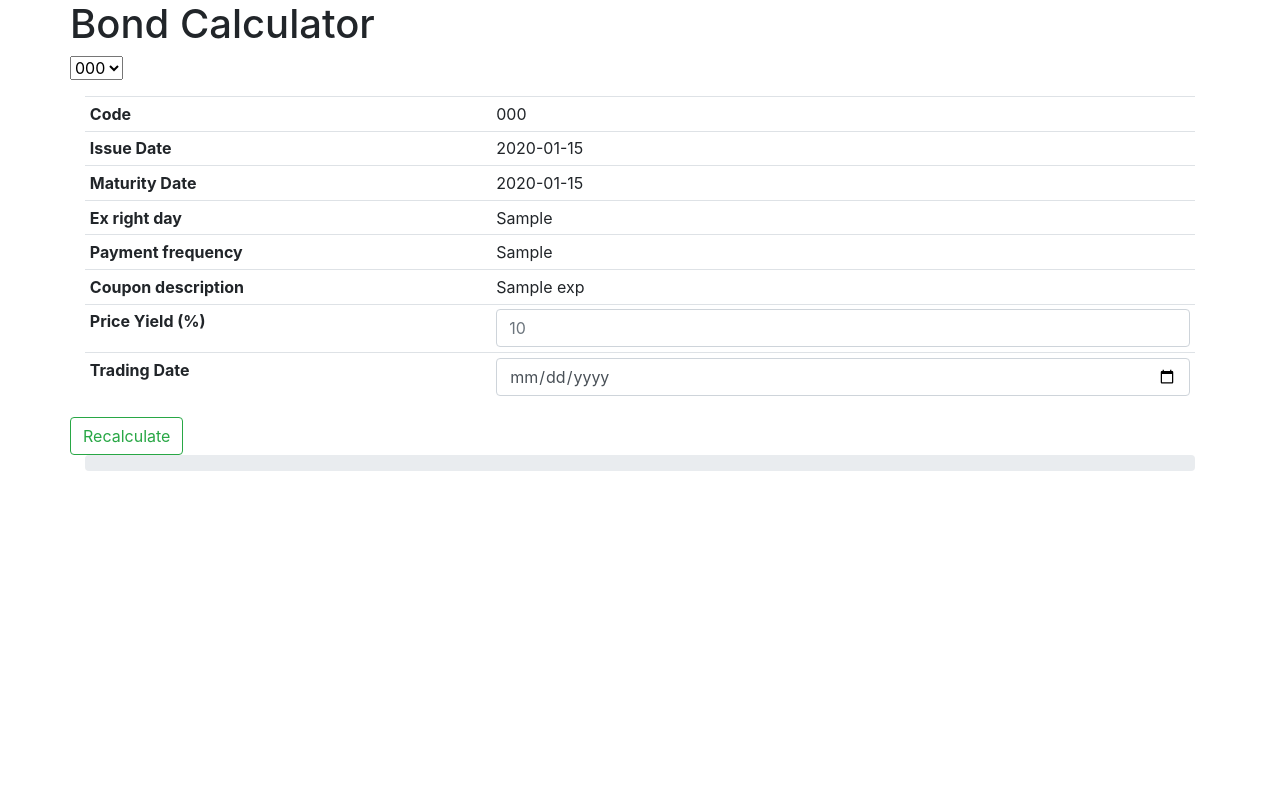
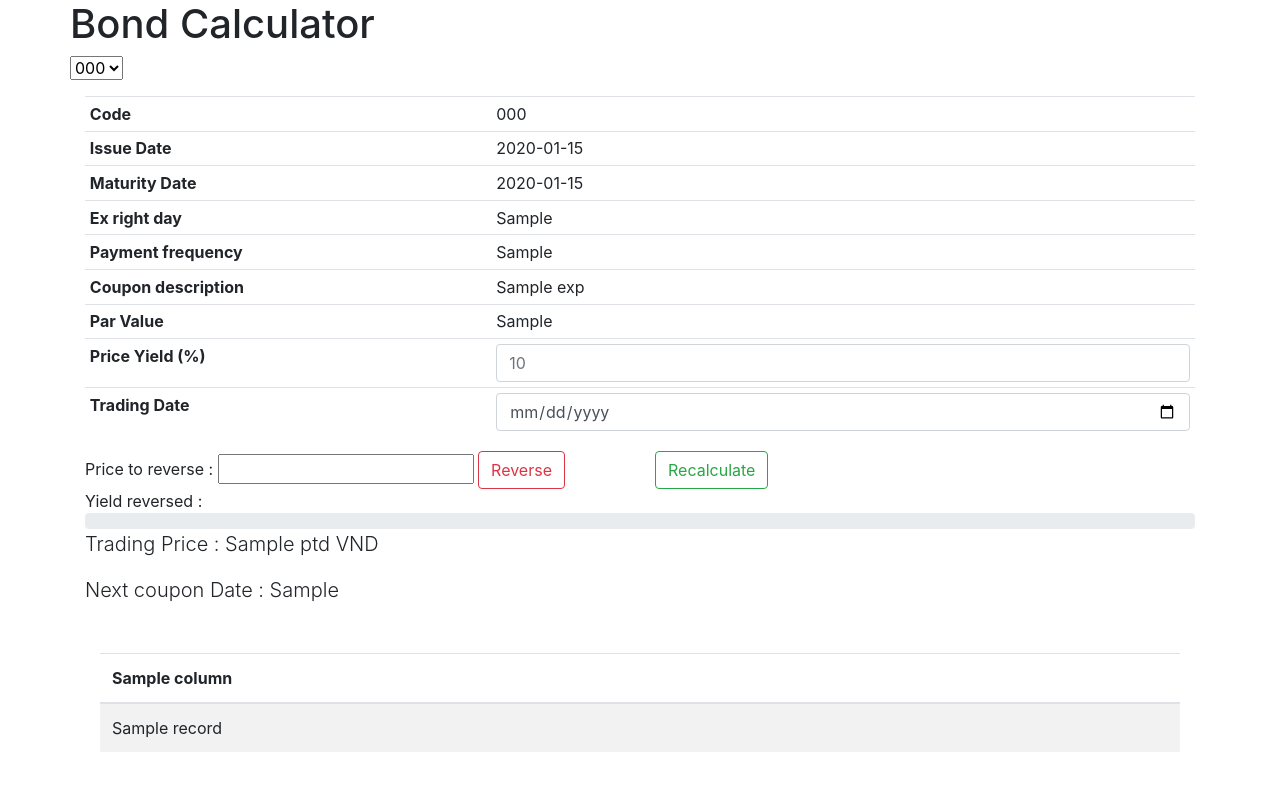
Before and after one commit to taeyounkim15/Website, a Flask app: template templates/home.html in a window 1280 px wide. Run offline with Flask 3, Linux system fonts and the light colour scheme; the template is opened without the code that fills it: most values are stand-ins (such as "Sample title", 1, 10 or a date in 2020); some libraries are stand-ins or nearby versions.

Commit message:
Basics finished. start reverse recalculate

```diff
--- a/main.py
+++ b/main.py
@@ -1,9 +1,11 @@
 from flask import Flask, render_template, request, jsonify
 from google.cloud import datastore
-from datetime import datetime, timezone
+from datetime import datetime, timezone, date
 import gspread
 from google.oauth2.service_account import Credentials
 import pandas as pd
+from dateutil.relativedelta import relativedelta
+import numpy as np
 
 # Define a function to strip '%' and convert to float
 def strip_percent_and_divide(x):
@@ -13,6 +15,11 @@ def strip_percent_and_divide(x):
         return x
     except ValueError:
         return x
+
+def format_number(x):
+    if isinstance(x, (int, float)):
+        return "{:,}".format(x)
+    return x
 
 # return ccase >> ccase=0 FIXED coupon, ccase=1 1styrfixed coupon, ccase=2 all float coupon
 def return_ccase(code, df1):
@@ -67,7 +74,7 @@ def bring_the_dfs():
     df1['Bond size'] = df1['Bond size'].str.replace(',', '').astype(float)
 
     df1['Par value'] = df1['Par value'].replace('', '0')
-    df1['Par value'] = df1['Par value'].str.replace(',', '').astype(float)
+    df1['Par value'] = df1['Par value'].str.replace(',', '').astype(int)
 
     df1['Ex right day'] = df1['Ex right day'].replace('', '0')
     df1['Ex right day'] = df1['Ex right day'].str.replace(',', '').astype(int)
@@ -75,6 +82,7 @@ def bring_the_dfs():
     df1['k1 years'] = df1['k1 years'].replace('', '0')
     df1['k1 years'] = df1['k1 years'].str.replace(',', '').astype(float)
 
+    df4.replace('', np.nan, inplace=True)
     df4 = df4.ffill(axis=0) # inccase the future interest predictions are not filled, it takes the "Today" values as the interest rate
     df4 = df4.set_index("year").map(strip_percent_and_divide).reset_index()
     df4['year'] = df4['year'].str[1:].astype(int)
@@ -83,6 +91,130 @@ def bring_the_dfs():
     df5["Announced_rate"] = df5["Announced_rate"].map(strip_percent_and_divide)
 
     return df1, df4, df5
+
+def cashflow(df4, df5, selected_option, ccase, par, isd, mtd, trd, exr, cp1, cpR, cpk, cpkY, cpk2, frq, pry):
+    if frq == "quarterly" :
+        frq = 3
+    elif frq == "annually" :
+        frq = 12
+    elif frq == "semi-annually" :
+        frq = 6
+    else :
+        raise Warning("Frequency => incorrect value")
+
+    d_set = trd + relativedelta(days=1)
+
+    # Generate the list of dates
+    l_payd = []
+    paydX = isd + relativedelta(months=frq)  # Start from the first increment
+    i = 1
+    while paydX < mtd:
+        # l_payd.append(paydX)
+        l_payd.append(isd + relativedelta(months=frq*i))
+        paydX = l_payd[-1]
+        i += 1
+
+    l_days = []
+    paydX = isd
+    for x in l_payd :
+        l_days.append((x-paydX).days)
+        paydX = x
+
+    data = {"d"      : l_days,
+            "Date"   : l_payd}
+    df = pd.DataFrame(data)
+    # calculate the coupons
+    # if FIXED
+    if ccase == 0 :
+        df["CP rate(%)"] = cp1
+
+    # if 1st year fixed, and the rest are ref
+    elif ccase == 1 :
+        r_grp = cpR.split(', ')
+        # Extract the year from the Date column in df
+        df['year'] = df['Date'].apply(lambda x: x.year)
+
+        # Calculate the average for each year in df4
+        df4['average'] = df4[r_grp].mean(axis=1)
+
+        # Merge df with df4 on the year
+        df = df.merge(df4[['year', 'average']], on='year', how='left')
+
+        # Rename the average column to cppp
+        df.rename(columns={'average': 'CP rate(%)'}, inplace=True)
+
+        df.loc[:int(12/frq)-1, 'CP rate(%)'] = cp1 # 1st year fixed coupon!!!!
+        df.loc[int(12/frq):, 'CP rate(%)'] = df.loc[int(12/frq):, 'CP rate(%)'] + cpk
+
+    elif ccase == 2 :
+        r_grp = cpR.split(', ')
+        # Extract the year from the Date column in df
+        df['year'] = df['Date'].apply(lambda x: x.year)
+
+        # Calculate the average for each year in df4
+        df4['average'] = df4[r_grp].mean(axis=1)
+
+        # Merge df with df4 on the year
+        df = df.merge(df4[['year', 'average']], on='year', how='left')
+
+        # Rename the average column to cppp
+        df.rename(columns={'average': 'CP rate(%)'}, inplace=True)
+
+        # df.loc[:int(cpkY * 12/frq) - 1, 'CP rate(%)'] = cpk # 1st year fixed coupon!!!!
+        df.loc[:int(cpkY * 12/frq) - 1, 'CP rate(%)'] = df.loc[:int(cpkY * 12/frq) - 1, 'CP rate(%)'] + cpk
+        df.loc[int(cpkY * 12/frq):, 'CP rate(%)'] = df.loc[int(cpkY * 12/frq):, 'CP rate(%)'] + cpk2
+
+
+    # change df1.index[ind_a] to selected_option
+    # Check if b_code exists in df5['Bond_Code']
+    if selected_option in df5['Bond_Code'].values:
+        # Iterate over all rows in df5 with the given b_code
+        for _, row in df5[df5['Bond_Code'] == selected_option].iterrows():
+            coupon_date = row['Coupon_Date']
+            announced_rate = row['Announced_rate']
+
+            # Update df['cppp'] where df['Date'] matches df5['Coupon_Date']
+            df.loc[df['Date'] == coupon_date, 'CP rate(%)'] = announced_rate
+
+    df["Coupon"] = par * df["CP rate(%)"] * df["d"] / 365
+
+    df["Date [yyyy-mm-dd]"] = pd.to_datetime(df["Date"])
+    df['X right'] = df['Date [yyyy-mm-dd]'] - pd.offsets.BusinessDay(n=exr)
+
+    df["Date [yyyy-mm-dd]"] = df["Date [yyyy-mm-dd]"].dt.date
+    df['X right'] = df['X right'].dt.date
+
+    msk = df["X right"] >= d_set
+    df = df[msk].copy()
+    df['i'] = range(len(df))
+
+    df["CF"] = df["Coupon"]
+    df.loc[df.index[-1], 'CF'] = df.loc[df.index[-1], 'CF'] + par
+    df["DC CF"] = df["CF"] / (1 + pry * frq / 12)**df["i"]
+
+    sumdc = df["DC CF"].sum()
+    d_nxt = df.iloc[0]['Date']
+
+    if l_payd.index(d_nxt) == 0 :
+        d_prv = isd
+    else :
+        d_prv = l_payd[l_payd.index(d_nxt) -1]
+
+    ptd = sumdc / (1 + (( d_nxt - d_set ).days * pry * frq ) / (12 * (d_nxt - d_prv).days) )
+
+    # print("l_days[0] ",l_days[0])
+    # print("d_nxt - d_prv", (d_nxt - d_prv).days)
+    # print("d_nxt", d_nxt)
+    # print("d_prv", d_prv)
+
+    df["CP rate(%)"] = (df["CP rate(%)"]*100).round(4)
+    df[['Coupon', 'CF', 'DC CF']] = df[['Coupon', 'CF', 'DC CF']].round(0).astype(int)
+    # dfF = df.applymap(format_number)
+    dfF = df.map(format_number)
+
+
+    return dfF.reset_index()[["Date [yyyy-mm-dd]", 'X right', "Coupon", "CF", "DC CF", "CP rate(%)"]].copy(), ptd, df["CF"].sum(), sumdc, d_nxt
+
 
 # datastore_client = datastore.Client()
 
@@ -105,6 +237,20 @@ def home():
     ccase = return_ccase(df1.index[0], df1)
     selected_option = df1.index[0]
 
+
+    par = df1.loc[selected_option, "Par value"]
+    isd = df1.loc[selected_option, "Issue Date"]
+    mtd = df1.loc[selected_option, "Maturity Date"]
+    trd = date.today()
+    exr = df1.loc[selected_option, "Ex right day"]
+    cp1 = df1.loc[selected_option, "Coupon% 1"]
+    cpR = df1.loc[selected_option, "Coupon% Ref"]
+    cpk = df1.loc[selected_option, "Coupon% k1"]
+    frq = df1.loc[selected_option, "Coupon payment"]
+    pry = df1.loc[selected_option, "Price Yield"]
+    cpkY= df1.loc[selected_option, "k1 years"]
+    cpk2= df1.loc[selected_option, "Coupon% k2"]
+
     yrdf = df1['Maturity Date'][selected_option].year - df1['Issue Date'][selected_option].year
     exp = "["+ df1["Coupon Type"][selected_option] +"]     "
 
@@ -124,7 +270,13 @@ def home():
     # Fetch the most recent 10 access times from Datastore.
     # times = fetch_times(10)
     d_send = df1.iloc[[0]].to_dict(orient="records")
-    return render_template("home.html", codes=df1.index, d_send=d_send, exp = exp)
+
+
+    cfT, ptd, sumcf, sumdc, d_nxt = cashflow(df4=df4, df5=df5, selected_option=selected_option, ccase = ccase, par=par, isd=isd, mtd=mtd, trd=trd, exr=exr, cp1=cp1, cpR=cpR, cpk=cpk, cpkY=cpkY, cpk2=cpk2, frq=frq, pry=pry)
+    cfT_col = cfT.columns.tolist()
+    cfT_rec = cfT.to_dict(orient='records')
+
+    return render_template("home.html", codes=df1.index.tolist(), d_send=d_send, exp = exp, cfT_col=cfT_col, cfT_rec=cfT_rec, ptd=int(ptd), d_nxt=d_nxt)
 
 @app.route("/about")
 def about():
@@ -136,6 +288,19 @@ def update_data():
     selected_option = request.json.get('selected_option')
     ccase = return_ccase(selected_option, df1)
 
+    par = df1.loc[selected_option, "Par value"]
+    isd = df1.loc[selected_option, "Issue Date"]
+    mtd = df1.loc[selected_option, "Maturity Date"]
+    trd = date.today()
+    exr = df1.loc[selected_option, "Ex right day"]
+    cp1 = df1.loc[selected_option, "Coupon% 1"]
+    cpR = df1.loc[selected_option, "Coupon% Ref"]
+    cpk = df1.loc[selected_option, "Coupon% k1"]
+    frq = df1.loc[selected_option, "Coupon payment"]
+    pry = df1.loc[selected_option, "Price Yield"]
+    cpkY= df1.loc[selected_option, "k1 years"]
+    cpk2= df1.loc[selected_option, "Coupon% k2"]
+
     yrdf = df1['Maturity Date'][selected_option].year - df1['Issue Date'][selected_option].year
 
     df1['Issue Date'] = df1['Issue Date'].apply(lambda x: x.strftime('%Y-%m-%d'))
@@ -143,18 +308,27 @@ def update_data():
 
     exp = "["+ str(df1["Coupon Type"][selected_option]) +"]     "
     if ccase == 0:
-        exp += str(df1["Coupon% 1"][selected_option] * 100) + f"% annual coupon rate for all period"
+        exp += str(df1["Coupon% 1"][selected_option] * 100) + f"% annual coupon rate for all period nha"
     elif ccase == 1:
-        exp += "1st Year coupon rate at [" + str(round(df1["Coupon% 1"][selected_option] * 100,3)) + f"%].  [" + str(df1["Coupon% Ref"][selected_option]) + " + " + str(round(df1["Coupon% k1"][selected_option] * 100, 3)) + f"%] for the rest"
+        exp += "1st Year coupon rate at [" + str(round(df1["Coupon% 1"][selected_option] * 100,3)) + f"%].  [" + str(df1["Coupon% Ref"][selected_option]) + " + " + str(round(df1["Coupon% k1"][selected_option] * 100, 3)) + f"%] for the rest. nha"
     elif ccase == 2:
         if df1["k1 years"][selected_option] >= yrdf:
-            exp += "[" + str(df1["Coupon% Ref"][selected_option]) + " + " + str(round(df1["Coupon% k1"][selected_option] * 100, 3)) + f"%] annual coupon rate for all period"
+            exp += "[" + str(df1["Coupon% Ref"][selected_option]) + " + " + str(round(df1["Coupon% k1"][selected_option] * 100, 3)) + f"%] annual coupon rate for all period nha"
         else :
-            exp += str(int(df1["k1 years"][selected_option])) + "years with annual coupon rate of [" + str(df1["Coupon% Ref"][selected_option]) + " + " + str(round(df1["Coupon% k1"][selected_option] * 100, 3)) + f"%]. Then [Ref. + " + str(round(df1["Coupon% k2"][selected_option] * 100, 3)) + f"%] for the rest"
+            exp += str(int(df1["k1 years"][selected_option])) + "years with annual coupon rate of [" + str(df1["Coupon% Ref"][selected_option]) + " + " + str(round(df1["Coupon% k1"][selected_option] * 100, 3)) + f"%]. Then [Ref. + " + str(round(df1["Coupon% k2"][selected_option] * 100, 3)) + f"%] for the rest. nha"
 
     d_send = df1.loc[[selected_option]].to_dict(orient="records")
+
+    # print(df4)
+    # return
+    cfT, ptd, sumcf, sumdc, d_nxt = cashflow(df4=df4, df5=df5, selected_option=selected_option, ccase = ccase, par=par, isd=isd, mtd=mtd, trd=trd, exr=exr, cp1=cp1, cpR=cpR, cpk=cpk, cpkY=cpkY, cpk2=cpk2, frq=frq, pry=pry)
+    cfT['Date [yyyy-mm-dd]'] = cfT['Date [yyyy-mm-dd]'].apply(lambda x: x.strftime('%Y-%m-%d'))
+    cfT['X right'] = cfT['X right'].apply(lambda x: x.strftime('%Y-%m-%d'))
+    cfT_col = cfT.columns.tolist()
+    cfT_rec = cfT.to_dict(orient='records')
+
     # new_data = data.get(selected_option, 'No data available')  # Fetch the data based on the selected option
-    return jsonify(new_data=selected_option, d_send=d_send, exp=exp)
+    return jsonify(new_data=selected_option, codes=df1.index.tolist(), d_send=d_send, exp=exp, cfT_col=cfT_col, cfT_rec=cfT_rec, ptd=int(ptd), d_nxt=d_nxt.strftime('%Y-%m-%d'))
 
 if __name__ == "__main__":
     # app.run(debug=True)
--- a/templates/home.html
+++ b/templates/home.html
@@ -57,6 +57,10 @@
             <td id="dscrptn">{{ exp }}</td>
           </tr>
           <tr>
+            <th>Par Value</th>
+            <td id="parvalu">{{d_send[0]['Par value']}}</td>
+          </tr>
+          <tr>
             <th>Price Yield (%)</th>
             <td>
               <input type="number" id="prcyld" class="form-control" placeholder="{{d_send[0]['Price Yield'] * 100}}">
@@ -71,14 +75,56 @@
         </tbody>
       </table>
 
+      <div class="row">
+        <div class="col">
+          <label for="reverso">Price to reverse : </label>
+          <input type="text" id="reverso" name="reverso">
+          <button type="button" class="btn btn-outline-danger">Reverse</button>
+        </div>
+        <div class="col">
+          <button type="button" class="btn btn-outline-success">Recalculate</button>
+        </div>
+      </div>
 
       <div class="row">
-        <button type="button" class="btn btn-outline-success">Recalculate</button>
+        <div class="col">
+          <div id="reversoyld">Yield reversed : </div>
+        </div>
+        <div class="col">
+
+        </div>
+
       </div>
 
       <div class="progress" role="progressbar" aria-label="Basic example" aria-valuenow="0" aria-valuemin="0" aria-valuemax="100">
         <div class="progress-bar" style="width: 0%"></div>
       </div>
+
+      <p class="lead" id="ptd">Trading Price : {{ptd}}  VND</p>
+      <p class="lead" id="d_nxt">Next coupon Date : {{d_nxt}}</p>
+
+
+
+      <div class="container mt-5">
+        <table class="table table-striped" id="Tcashflow">
+            <thead>
+                <tr>
+                    {% for column in cfT_col %}
+                        <th>{{ column }}</th>
+                    {% endfor %}
+                </tr>
+            </thead>
+            <tbody>
+                {% for record in cfT_rec %}
+                    <tr>
+                        {% for column in cfT_col %}
+                            <td>{{ record[column] }}</td>
+                        {% endfor %}
+                    </tr>
+                {% endfor %}
+            </tbody>
+        </table>
+    </div>
 
 
 
@@ -106,7 +152,36 @@
                       $('#exrtday').html(response.d_send[0]['Ex right day']);
                       $('#freqncy').html(response.d_send[0]['Coupon payment']);
                       $('#dscrptn').html(response.exp);
+                      $('#parvalu').html(response.d_send[0]['Par value']);
 
+                      $('#prcyld').attr('placeholder', parseFloat(response.d_send[0]['Price Yield'] * 100).toFixed(3));
+
+                      $('#ptd').html('Trading Price :  ' + response.ptd + '  VND');
+                      $('#d_nxt').html('Next coupon Date : ' + response.d_nxt);
+
+                      // Update the options of the select element
+                      var select = $('#code');
+                      select.empty(); // Clear existing options
+
+                      // Rebuild options based on updated data
+                      for (var i = 0; i < response.codes.length; i++) {
+                          var option = $('<option>').attr('value', response.codes[i]).text(response.codes[i]);
+                          select.append(option);
+                      }
+
+                      // Update the table content
+                      var table = $('#Tcashflow');
+                      table.find('tbody').empty(); // Clear existing rows
+
+                      // Rebuild table rows with updated data
+                      for (var i = 0; i < response.cfT_rec.length; i++) {
+                          var row = $('<tr>');
+                          for (var j = 0; j < response.cfT_col.length; j++) {
+                              var cell = $('<td>').text(response.cfT_rec[i][response.cfT_col[j]]);
+                              row.append(cell);
+                          }
+                          table.find('tbody').append(row);
+                      }
                   },
                   error: function(error) {
                       console.log('Error:', error);
```
